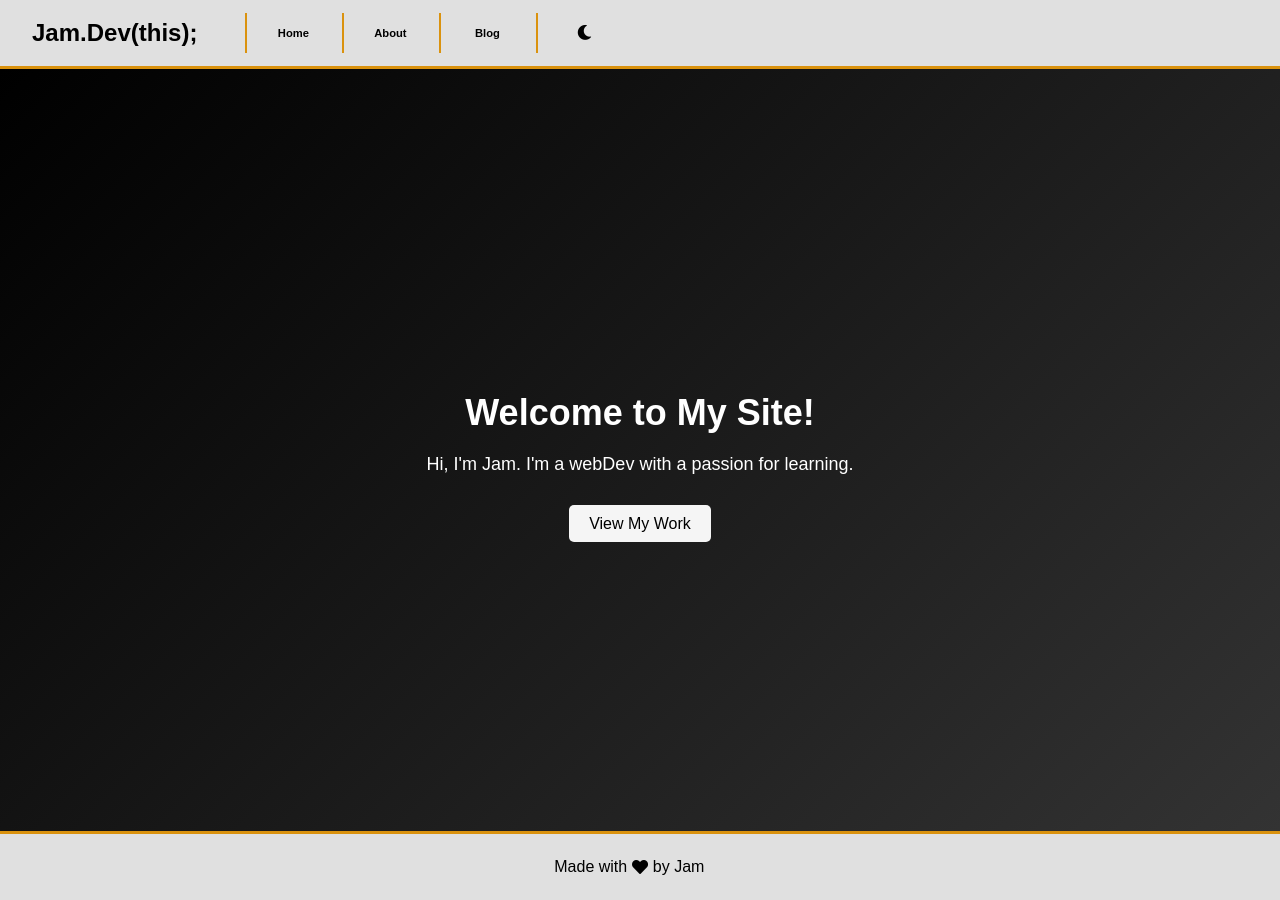
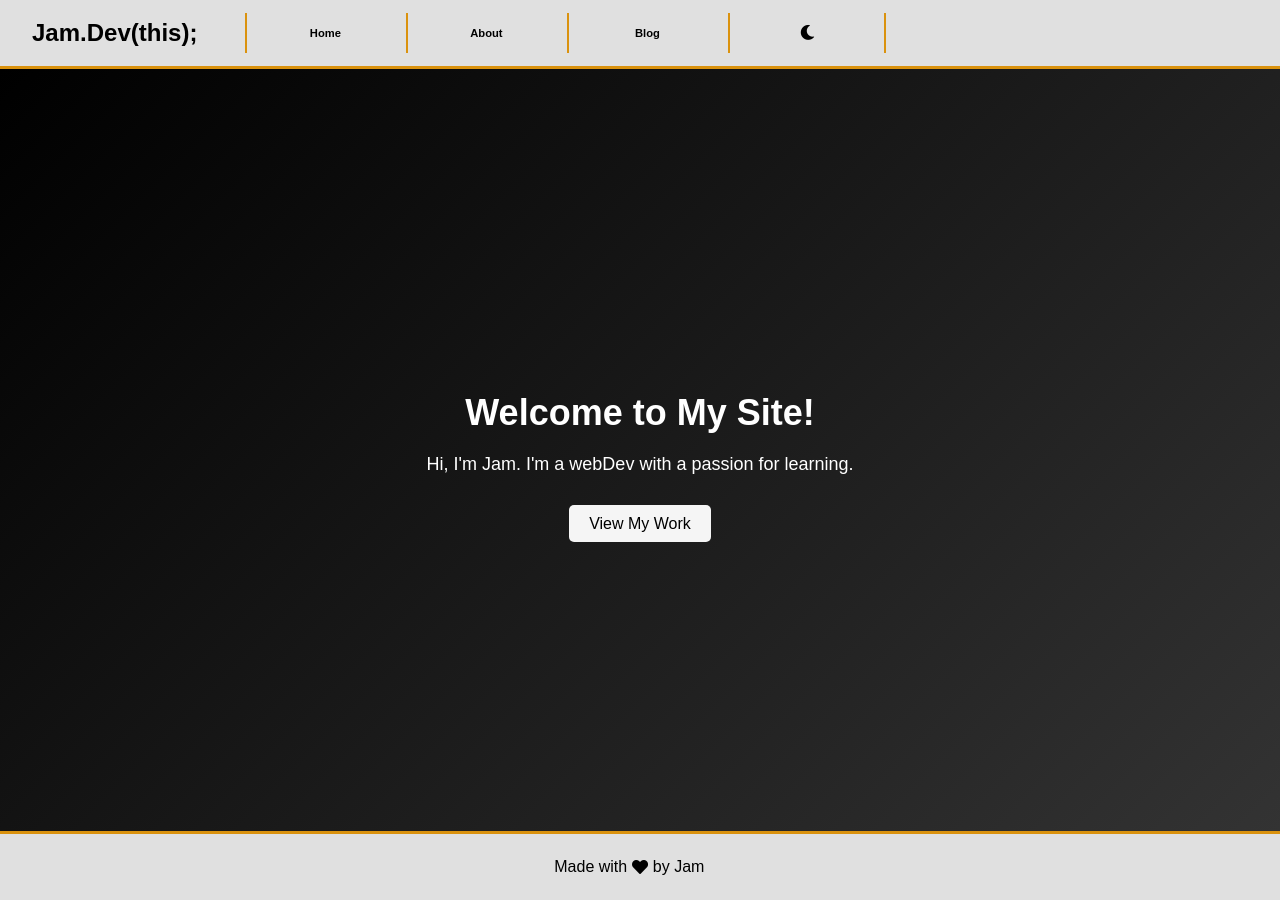
Before and after one commit to benjammin4dayz/benjammin4dayz.github.io, a Jekyll site: the page built from index.html, in a window 1280 px wide. Built offline with Jekyll 4.4.1, drawn with Linux system fonts in a browser that asks for light colours; some web fonts are replaced.

Commit message:
style: mobile scaling improvements

```diff
--- a/_includes/header.html
+++ b/_includes/header.html
@@ -25,7 +25,10 @@
     >
       Blog
     </button>
-    <button id="themeToggleButton">
+    <button
+      id="themeToggleButton"
+      style="border-right: 2px solid var(--accent-color)"
+    >
       <i class="fas fa-moon fa-lg"></i>
     </button>
   </nav>
--- a/_sass/_header.scss
+++ b/_sass/_header.scss
@@ -6,7 +6,6 @@
     height: 66px;
     background-color: var(--secondary-color);
     .logo {
-      color: var(--text-color);
       user-select: none;
       flex-basis: 0;
       flex: 0.1;
@@ -25,12 +24,13 @@
       display: grid;
       gap: 4px;
       grid-template-columns: repeat(4, 1fr);
-      width: 30%;
+      width: 50%;
       height: 60%;
       margin: auto;
       margin-left: 1rem;
       button {
         user-select: none;
+        min-width: 60px;
         margin-right: -1px;
         transition: background-color 0.3s ease, color 0.3s ease;
         background-color: var(--secondary-color);
--- a/_sass/_main-layout.scss
+++ b/_sass/_main-layout.scss
@@ -1,8 +1,10 @@
 @charset "utf-8";
 
+html,
 body {
   margin: 0;
   background-color: #333;
+  overflow: hidden;
 }
 
 #layout {
@@ -16,7 +18,8 @@ body {
     display: flex;
     flex-direction: column;
     flex: 1;
-    overflow: auto;
+    overflow-x: hidden;
+    overflow-y: auto;
 
     .liquid {
       display: flex;
--- a/index.html
+++ b/index.html
@@ -17,6 +17,7 @@ title: Home
   .hero-content {
     text-align: center;
     color: white;
+    padding: 20px;
   }
 
   .hero-content h1 {
```
